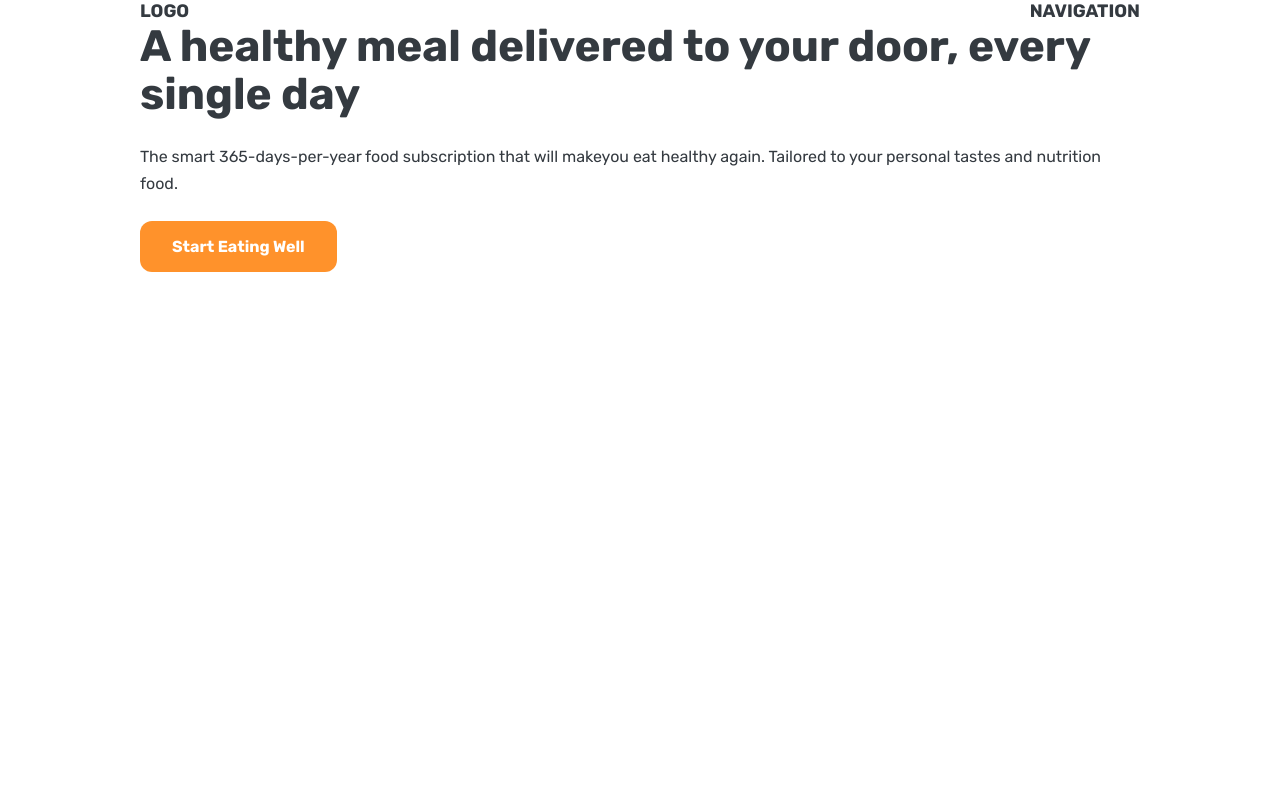
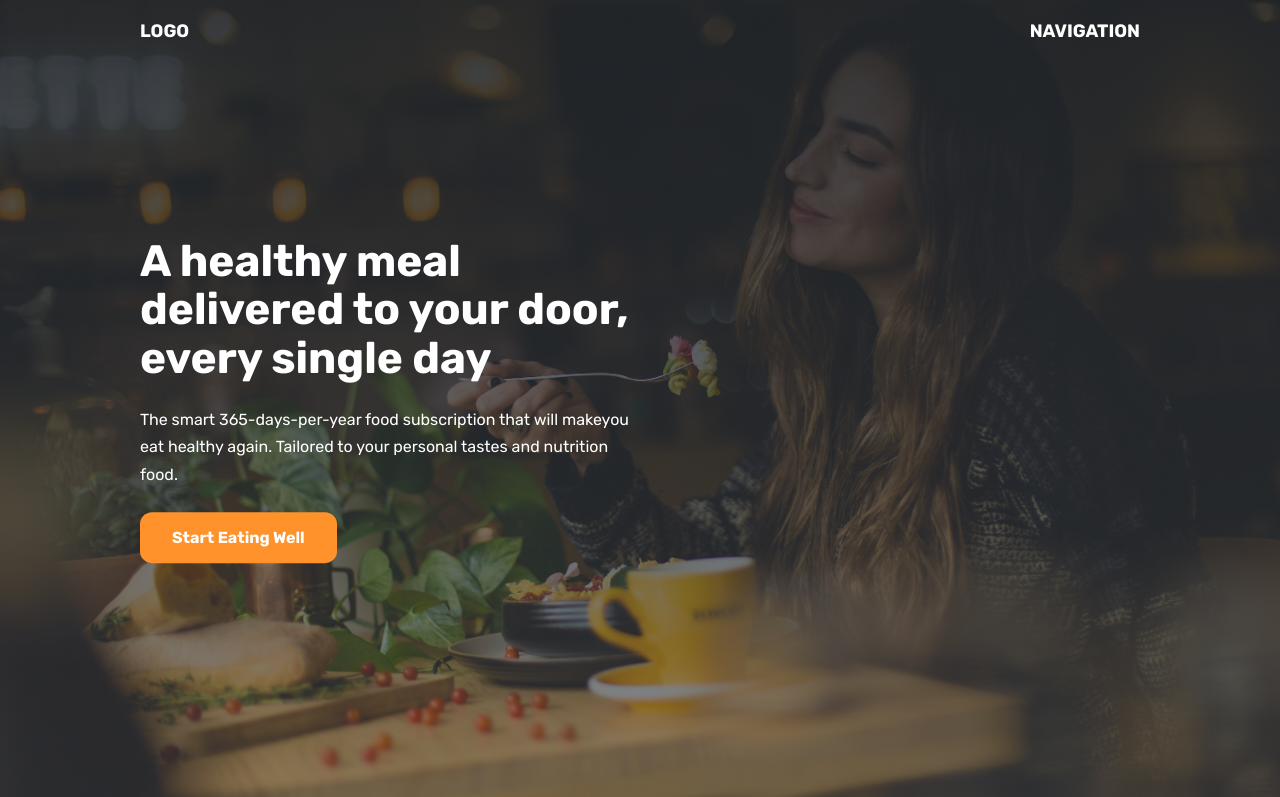
Before and after one commit to Abdul-Muqeet-Niazi/Lisbon-Chair-Shop, a plain HTML site: page Hero.html in a window 1280 px wide. Shown: the top 797 px of the page. Drawn offline with Linux system fonts and the light colour scheme.

Commit message:
Add Hero-Section

```diff
--- a/Hero.html
+++ b/Hero.html
@@ -11,6 +11,9 @@
     />
     <title>Hero Component</title>
     <style>
+      /* Remember: Always give background color to elements for better understanding of styling the
+      components and layouts, as I give it but also comment it, so you can understand it.  */
+
       * {
         margin: 0;
         padding: 0;
@@ -19,16 +22,32 @@
 
       body {
         font-family: "Rubik", sans-serif;
-        color: #343a40;
+        color: #fff;
       }
+
+      /* When you will come here after a long time, then I had written some background property but
+      remember this property will not be applied on "nav" because "container" class has a higher
+      specificity, so it does apply on simple nav element because of lower specificity. In order
+      to solve this we have declared the name of class for the div element of header from container
+      to mini-container*/
 
       .container {
         margin: 0 auto;
         width: 1000px;
+        /* background-color: burlywood; */
       }
 
       header {
+        /* background-color: aquamarine; */
         height: 100vh;
+        position: relative;
+
+        background-image: linear-gradient(
+            rgba(33, 37, 41, 0.9),
+            rgba(52, 58, 64, 0.5)
+          ),
+          url(Images/hero\ 2.0.jpg);
+        background-size: cover;
       }
 
       section {
@@ -38,10 +57,27 @@
       nav {
         font-size: 18px;
         font-weight: 700;
-        margin-bottom: 36px;
+        padding-top: 20px;
+        /* background-color: antiquewhite; */
 
         display: flex;
         justify-content: space-between;
+      }
+
+      .mini-container {
+        width: 1000px;
+        margin: 0 auto;
+        /* background-color: burlywood; */
+
+        position: absolute;
+        top: 50%;
+        left: 50%;
+        transform: translate(-50%, -50%);
+      }
+
+      .micro-container {
+        /* background-color: cadetblue; */
+        width: 50%;
       }
 
       h1 {
@@ -82,13 +118,15 @@
         <div>NAVIGATION</div>
       </nav>
 
-      <div class="container">
+      <div class="mini-container">
+        <div class="micro-container">
           <h1>A healthy meal delivered to your door, every single day</h1>
           <p>
             The smart 365-days-per-year food subscription that will makeyou eat
             healthy again. Tailored to your personal tastes and nutrition food.
           </p>
           <a href="#" class="btn">Start Eating Well</a>
+        </div>
       </div>
     </header>
 
```
Lines whose indentation alone changed are shown as unchanged.
